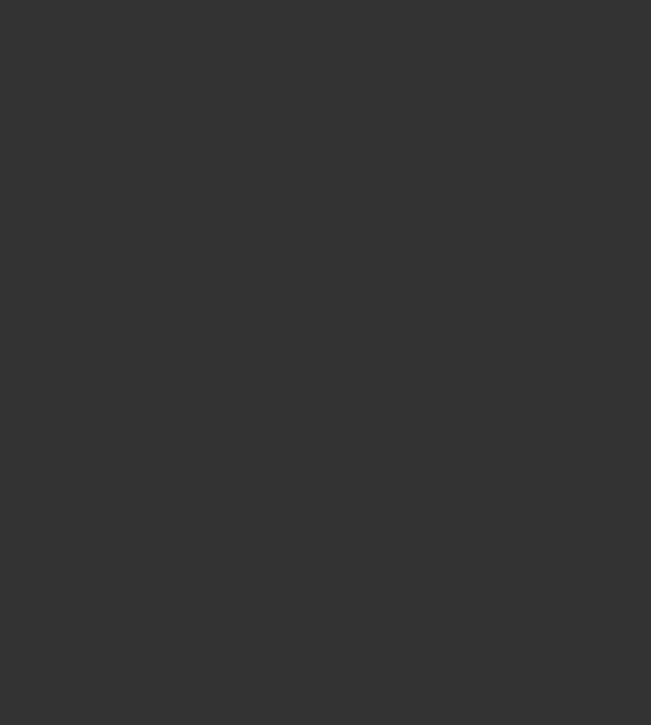
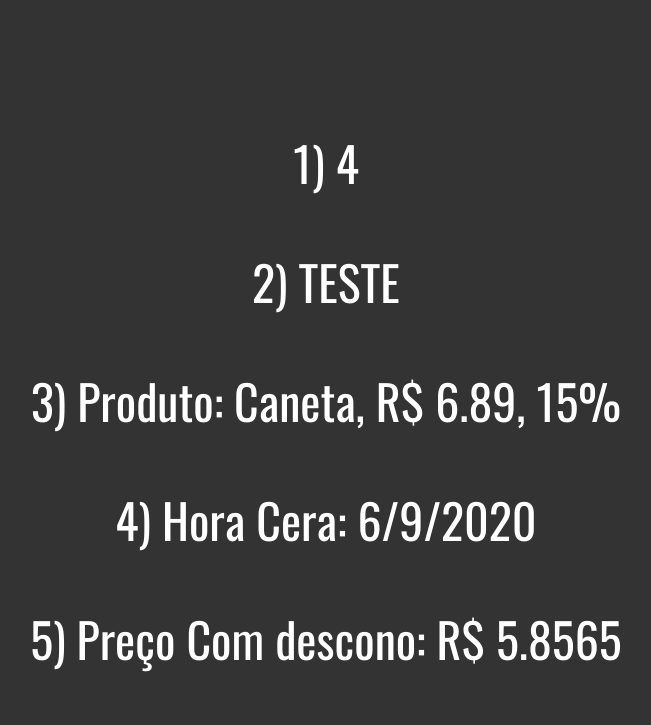
Before and after one commit to arenas-franklin/vuejs_101, a website: page exercicios/basico.html in a window 1280 px wide. Shown: the whole page, without its empty margins (314-965 px from the left). Drawn offline with Linux system fonts and the light colour scheme.

Commit message:
aula de conceitos basicos de vue.js

```diff
--- a/exercicios/basico.html
+++ b/exercicios/basico.html
@@ -7,9 +7,32 @@
     <script src="/js/vue.min.js"></script>
 </head>
 <body class="exercicio">
-
+    <div id="app">
+        <p>1) {{ 2 + 2}}</p>
+        <p>2) {{ "teste".toUpperCase() }}</p>
+        <p>3) Produto: {{ nome }}, R$ {{ preco }}, {{ desconto * 100 }}% </p>
+        <p>4) Hora Cera: {{ horaCerta() }}</p>
+        <p>5) Preço Com descono: R$ {{ precoComDesconto }}</p>
+    </div>
     <script>
-        // ...
+        new Vue({
+            el:"#app",
+            data: {
+                nome: 'Caneta',
+                preco: 6.89,
+                desconto: 0.15
+            },
+            methods:{
+                horaCerta(){
+                    return new Date().toLocaleDateString()
+                }
+            },
+            computed:{
+                precoComDesconto(){
+                    return this.preco * (1 - this.desconto)
+                }
+            }
+        })
     </script>
 </body>
 </html>
```
